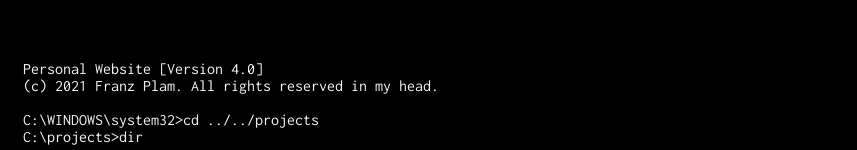
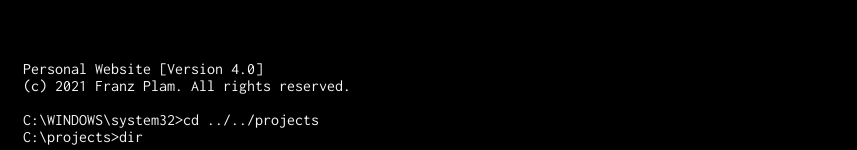
Before and after one commit to plamf/franzplam-com, an Angular app: page / in a window 1280 px wide. Shown: the part 287-437 px from the top of the page, without its empty margins (0-857 px from the left). Built offline with nearby package versions, Linux system fonts and the light colour scheme.

Commit message:
change rights reserved text

```diff
--- a/src/app/app.component.html
+++ b/src/app/app.component.html
@@ -8,7 +8,7 @@
 </div>
 <div class="console">
   <section>Personal Website [Version 4.0]<br>
-    (c) 2021 Franz Plam. All rights reserved in my head.
+    (c) 2021 Franz Plam. All rights reserved.
   </section>
   <section><br>C:\WINDOWS\system32>cd ../../projects</section>
   <section>C:\projects>dir</section>
@@ -38,10 +38,11 @@
   <section>03.05.2016 &nbsp; 00:14 &nbsp; Add Website &nbsp;&nbsp;&nbsp;&nbsp;&nbsp; <a target="_self"
       href="http://franzplam.com/">[Personal Website]</a>
   </section>
-  <section><br>25.11.2019 &nbsp; 09:50 &nbsp; Add Android App &nbsp; <a target="_" rel="noopener"
+  <section>25.11.2019 &nbsp; 09:50 &nbsp; Add Android App &nbsp; <a target="_" rel="noopener"
       href="https://play.google.com/store/apps/details?id=com.franzplam.LootboxExperience">[The Lootbox
       Experience]</a>
   </section>
+  <br>
 </div>
 <div class="console">
   <section>
```
